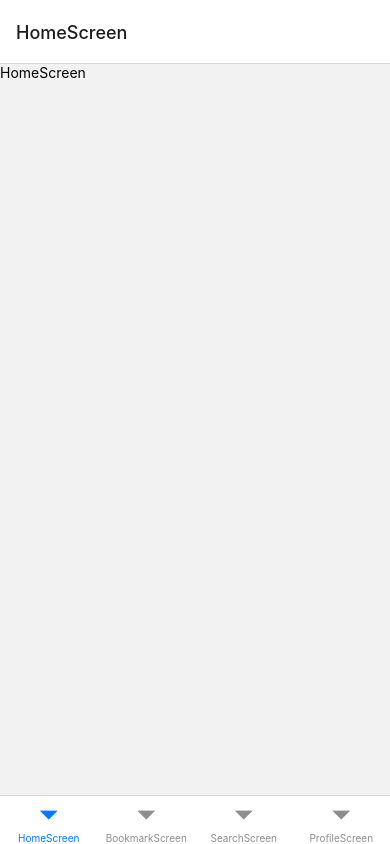
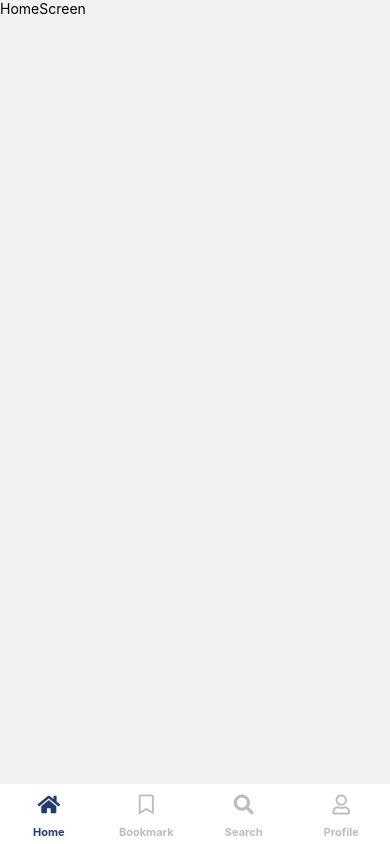
Before and after one commit to yurkenn/rn-onlie-book-app, a React Native app: screen /HomeNavigation in a window 390 px wide. Built offline with nearby package versions, Linux system fonts and the light colour scheme.

Commit message:
Update Tab navigator icons and styles

```diff
--- /dev/null
+++ b/src/components/general/ButtomIcon.js
@@ -0,0 +1,8 @@
+import React from 'react';
+import Icon from 'react-native-vector-icons/FontAwesome5';
+
+const BottomIcon = ({name, size, color}) => {
+  return <Icon name={name} size={size} color={color} />;
+};
+
+export default BottomIcon;
--- a/src/navigation/home/HomeNavigation.js
+++ b/src/navigation/home/HomeNavigation.js
@@ -1,22 +1,81 @@
 // create home bottom tab navigation
 
+import React from 'react';
 import {StyleSheet, Text, View} from 'react-native';
-import React from 'react';
+
 import {createBottomTabNavigator} from '@react-navigation/bottom-tabs';
+
 import HomeScreen from '../../screens/Home/HomeScreen';
 import BookMarkScreen from '../../screens/Home/BookMarkScreen';
 import SearchScreen from '../../screens/Home/SearchScreen';
 import ProfileScreen from '../../screens/Home/ProfileScreen';
 
+import BottomIcon from '../../components/general/ButtomIcon';
+import {colors} from '../../styles/styles';
+
 const Tab = createBottomTabNavigator();
 
 const HomeNavigation = () => {
   return (
-    <Tab.Navigator>
-      <Tab.Screen name="HomeScreen" component={HomeScreen} />
-      <Tab.Screen name="BookmarkScreen" component={BookMarkScreen} />
-      <Tab.Screen name="SearchScreen" component={SearchScreen} />
-      <Tab.Screen name="ProfileScreen" component={ProfileScreen} />
+    <Tab.Navigator
+      screenOptions={{
+        headerShown: false,
+        tabBarStyle: {
+          backgroundColor: colors.primary,
+          borderTopWidth: 0,
+          elevation: 0,
+          height: 60,
+          paddingBottom: 5,
+        },
+
+        tabBarActiveTintColor: colors.tertiary,
+        tabBarInactiveTintColor: colors.quinary,
+
+        tabBarLabelStyle: {
+          fontSize: 11,
+          fontWeight: 'bold',
+        },
+      }}>
+      <Tab.Screen
+        name="HomeScreen"
+        component={HomeScreen}
+        options={{
+          tabBarIcon: ({color, size}) => (
+            <BottomIcon name="home" size={20} color={color} />
+          ),
+          title: 'Home',
+        }}
+      />
+      <Tab.Screen
+        name="BookmarkScreen"
+        component={BookMarkScreen}
+        options={{
+          tabBarIcon: ({color, size}) => (
+            <BottomIcon name="bookmark" size={20} color={color} />
+          ),
+          title: 'Bookmark',
+        }}
+      />
+      <Tab.Screen
+        name="SearchScreen"
+        component={SearchScreen}
+        options={{
+          tabBarIcon: ({color, size}) => (
+            <BottomIcon name="search" size={20} color={color} />
+          ),
+          title: 'Search',
+        }}
+      />
+      <Tab.Screen
+        name="ProfileScreen"
+        component={ProfileScreen}
+        options={{
+          tabBarIcon: ({color, size}) => (
+            <BottomIcon name="user" size={20} color={color} />
+          ),
+          title: 'Profile',
+        }}
+      />
     </Tab.Navigator>
   );
 };
--- /dev/null
+++ b/src/styles/styles.js
@@ -0,0 +1,9 @@
+// colors used in the app
+
+export const colors = {
+  primary: '#FFFFFF',
+  secondary: '#F8F9FD',
+  tertiary: '#233972',
+  quaternary: '#E88E6F',
+  quinary: '#BBBDC3',
+};
```
